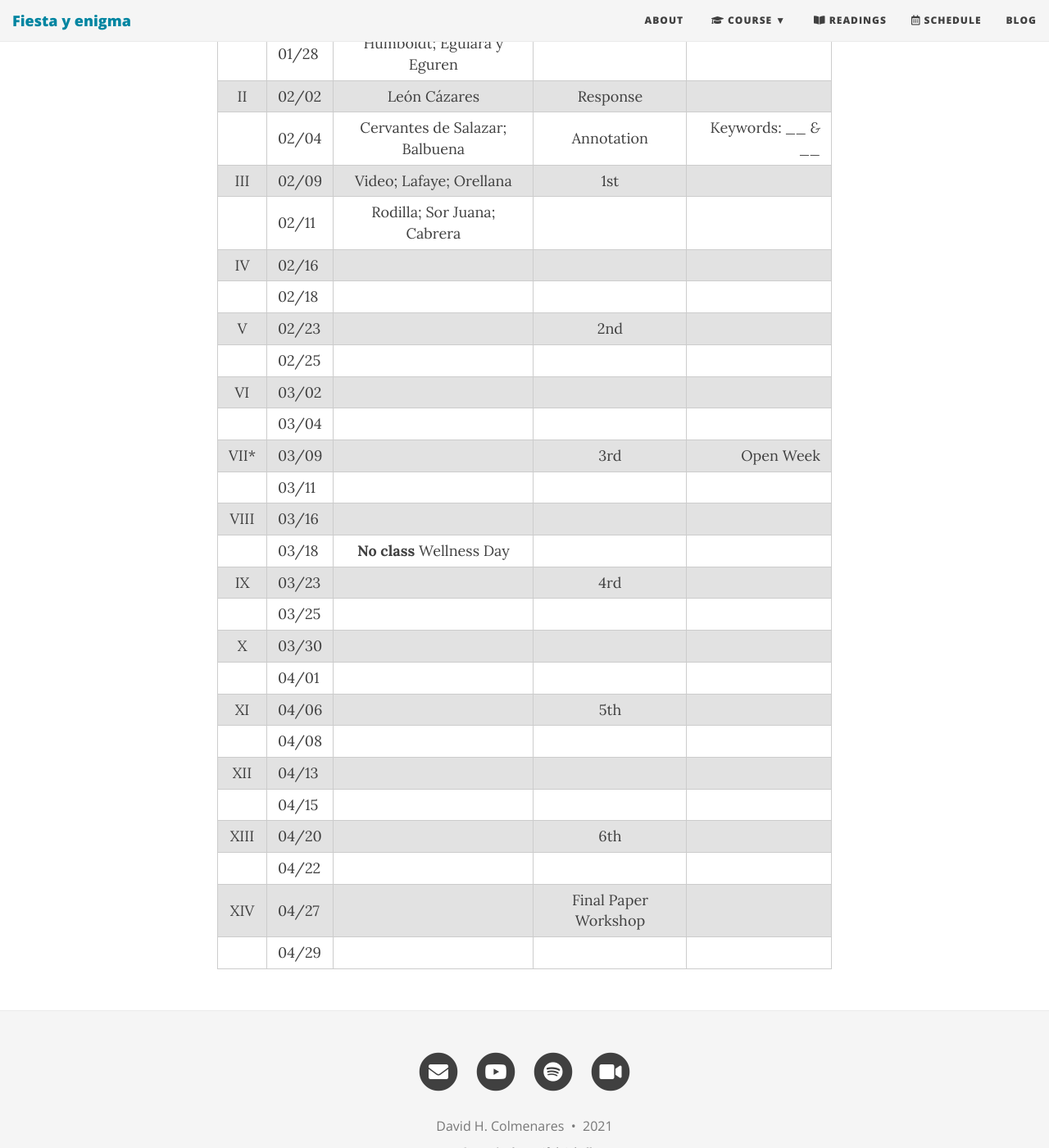
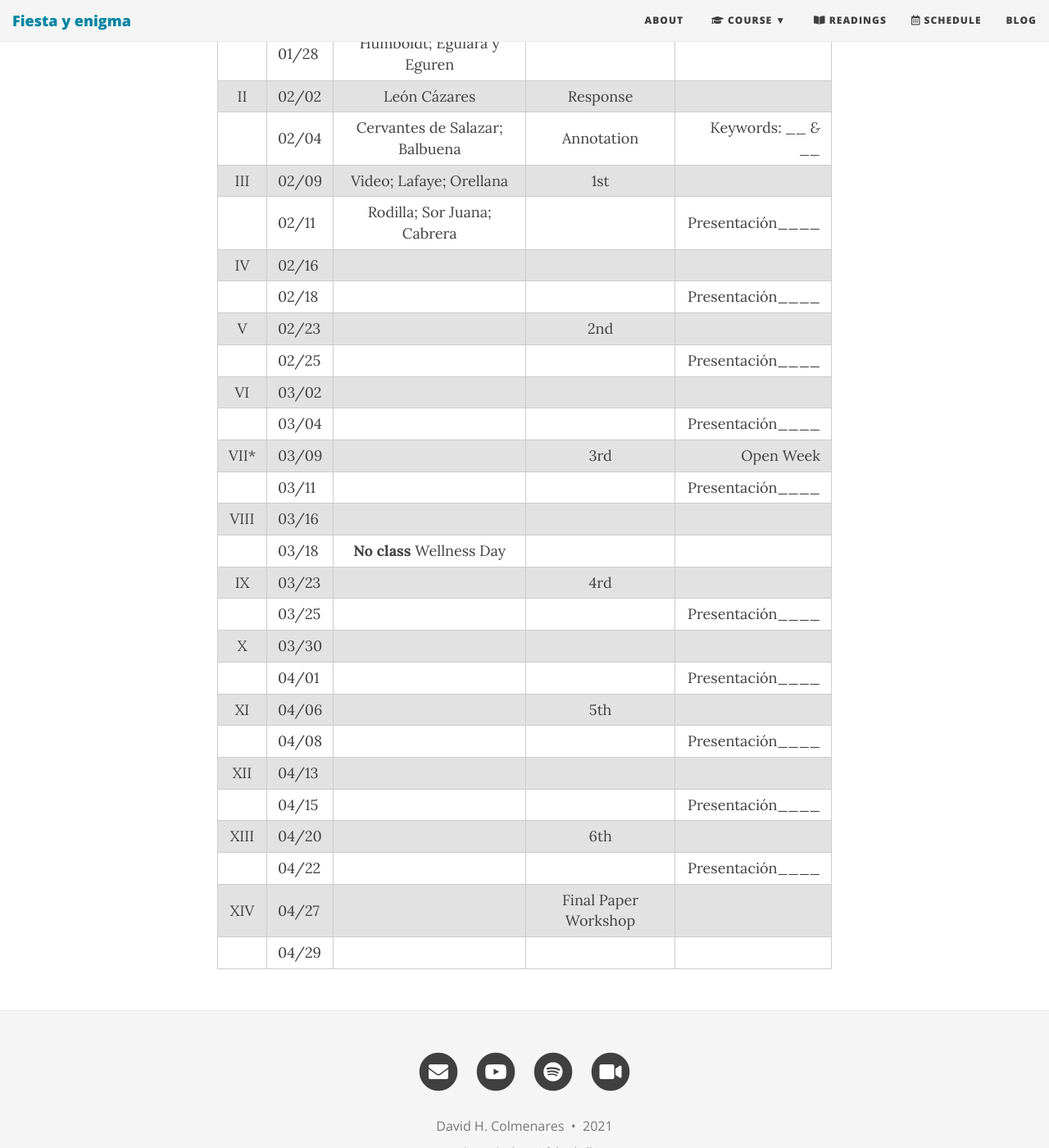
Before and after one commit to Hipomenes/novohispana, a Jekyll site: the page built from calendar.md, in a window 1280 px wide and 1400 px high, scrolled down 433 px. Shown: the whole window at 82% size. Built offline with Jekyll 4.4.1, drawn with Linux system fonts in a browser that asks for light colours; nearby versions of some CDN libraries.

Commit message:
Update calendar.md

```diff
--- a/calendar.md
+++ b/calendar.md
@@ -13,26 +13,26 @@ subtitle: Spring 2021
 |    II | 02/02 | León Cázares | Response |  |
 |       | 02/04 | Cervantes de Salazar; Balbuena  | Annotation | Keywords: ___  & ___ |
 | III   | 02/09 | Video; Lafaye; Orellana | 1st | |
-|       | 02/11 | Rodilla; Sor Juana; Cabrera| | |
+|       | 02/11 | Rodilla; Sor Juana; Cabrera| | Presentación____ |
 |  IV   | 02/16 | | | |
-|       | 02/18 | | | |
+|       | 02/18 | | | Presentación____ |
 | V     | 02/23 | | 2nd | |
-|       | 02/25 | | | |
+|       | 02/25 | | | Presentación____ |
 | VI    | 03/02 | | | |
-|       | 03/04 | | | |
+|       | 03/04 | | | Presentación____ |
 | VII*  | 03/09 | | 3rd | Open Week |
-|       | 03/11 | | | |
+|       | 03/11 | | | Presentación____ |
 | VIII  | 03/16 | | | |
 |       | 03/18 | **No class**   Wellness Day|
 |  IX   | 03/23 | | 4rd | |
-|       | 03/25 | | | |
+|       | 03/25 | | | Presentación____ |
 | X     | 03/30 | | | |
-|       | 04/01 | | | |
+|       | 04/01 | | | Presentación____ |
 | XI    | 04/06 | | 5th | |
-|       | 04/08 | | | |
+|       | 04/08 | | | Presentación____ |
 | XII   | 04/13 | | | |
-|       | 04/15 | | | |
+|       | 04/15 | | | Presentación____ |
 |  XIII | 04/20 | | 6th | |
-|       | 04/22 | |  | |
+|       | 04/22 | |  | Presentación____ |
 |  XIV  | 04/27 | | Final Paper Workshop  | |
 |       | 04/29 | | | |
```
